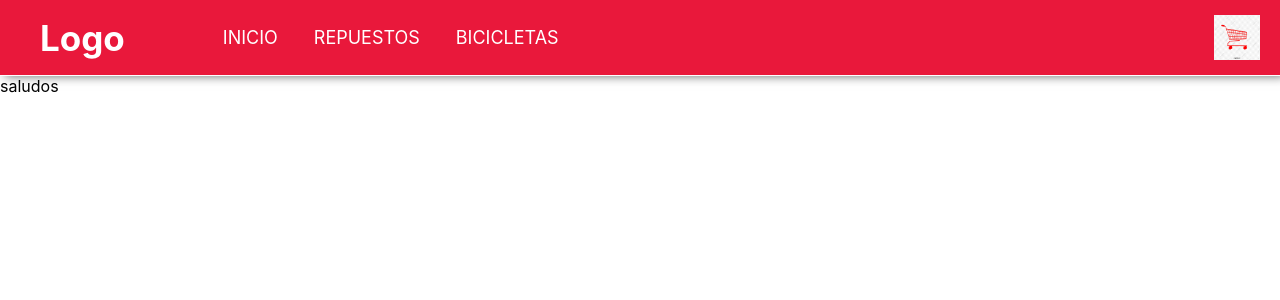
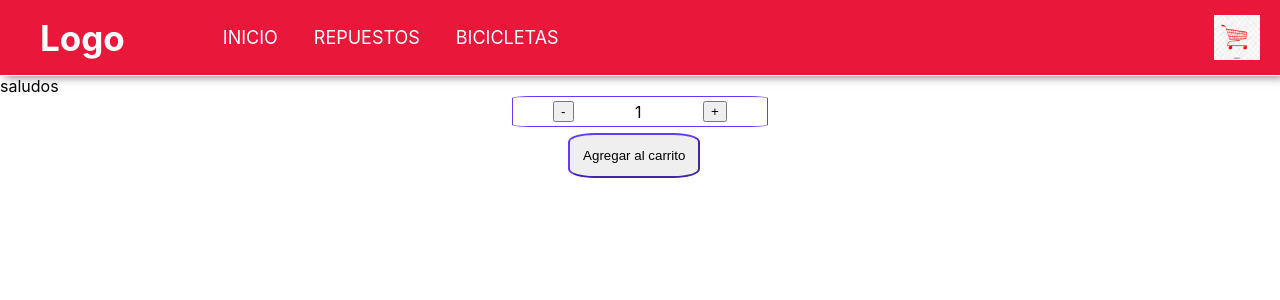
Before and after one commit to ignacio0070/sinice, a React (Create React App) app: page / in a window 1280 px wide. Shown: the top 300 px of the page. Built offline with nearby package versions, Linux system fonts and the light colour scheme.

Commit message:
agregue el contador del carrito

```diff
--- a/src/App.js
+++ b/src/App.js
@@ -3,7 +3,8 @@ import './App.css';
 import Menu from './component/Menu';
 import './component/Menu.css'
 import ItemListContainer from './component/ItemListContainer';
-
+import ItemCount from './component/ItemCount';
+import "./component/ItemCount.css";
 
 function App() {
 
@@ -12,7 +13,7 @@ return(
   <div>
     < Menu/>
     <ItemListContainer greeting="saludos"/>
-
+   <ItemCount stock= {5}  inicio= {1}  />
   </div>
  )
 
--- a/src/component/CartWidget.js
+++ b/src/component/CartWidget.js
@@ -2,9 +2,9 @@ import React from 'react'
 import carrito from '../imagenes/carrito.jpg'
 function CartWidget() {
     return (
-        <div className='contenedorCarrito'>
+       <a href='../ItemCount.js'> <div className='contenedorCarrito'>
             <img className='carrito' src={carrito}/>
-        </div>
+        </div></a>
     )
 }
 
--- /dev/null
+++ b/src/component/ItemCount.css
@@ -0,0 +1,25 @@
+.contador{
+    display: flex;
+    justify-content: center;
+    align-items: center;
+    border: 1px solid rgb(100, 58, 252);
+    margin-left: 40%;
+    margin-right: 40%;
+    padding: 4px;
+    border-radius: 7%;
+}
+.restar{
+    margin-right: 25%;
+}
+.sumar{
+    margin-left: 25%;
+}
+.agregar{
+    display: block;
+    margin-left: 44.4%;
+    border-radius: 20%;
+    border-color: rgb(100, 58, 252);
+    padding: 1%;
+    margin-top: 6px;
+
+}
--- /dev/null
+++ b/src/component/ItemCount.js
@@ -0,0 +1,34 @@
+import React from 'react'
+import { useState} from 'react'
+function ItemCount({stock ,inicio}) {
+
+    const [count,setCount]= useState(inicio)
+   const heandleIncrement=()=> {
+       count< stock ? setCount(prev => prev+1): alert("stock maximo")
+
+   }
+
+   const heandleDecremente=()=> {
+       count > inicio ? setCount(prev => prev-1) : alert("stock minimo")
+   }
+   const reset = ()=>{
+       setCount(inicio)
+
+
+   }
+    return (
+
+        <div >
+            <div className='contador'>
+            <button className='restar' onClick={heandleDecremente}>-</button>
+            {count}
+            <button className='sumar' onClick={heandleIncrement}>+</button> <br/>
+            </div>
+            <button className='agregar' onClick={reset}>Agregar al carrito</button>
+
+        </div>
+
+    )
+
+}
+export default ItemCount
```
